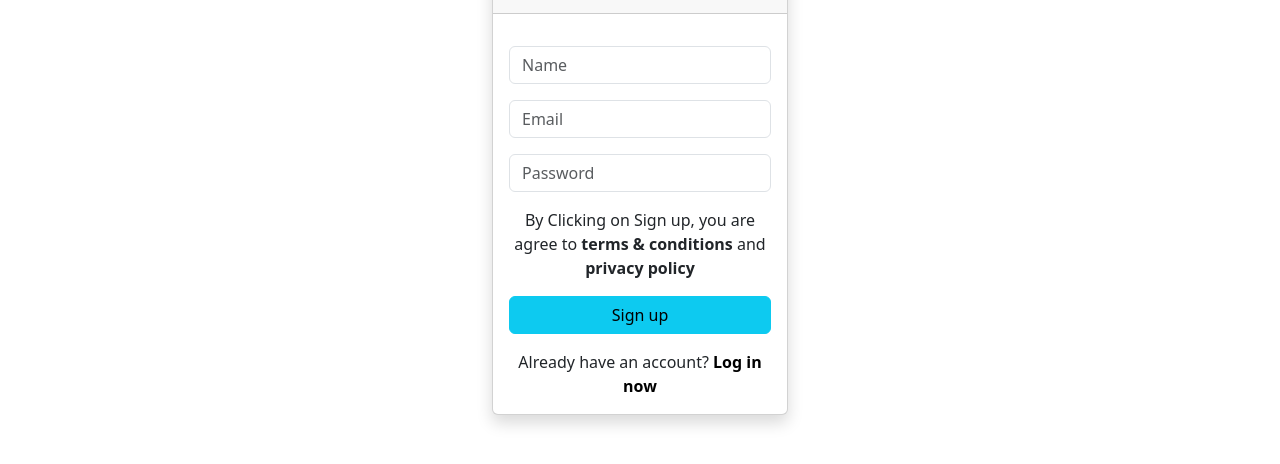
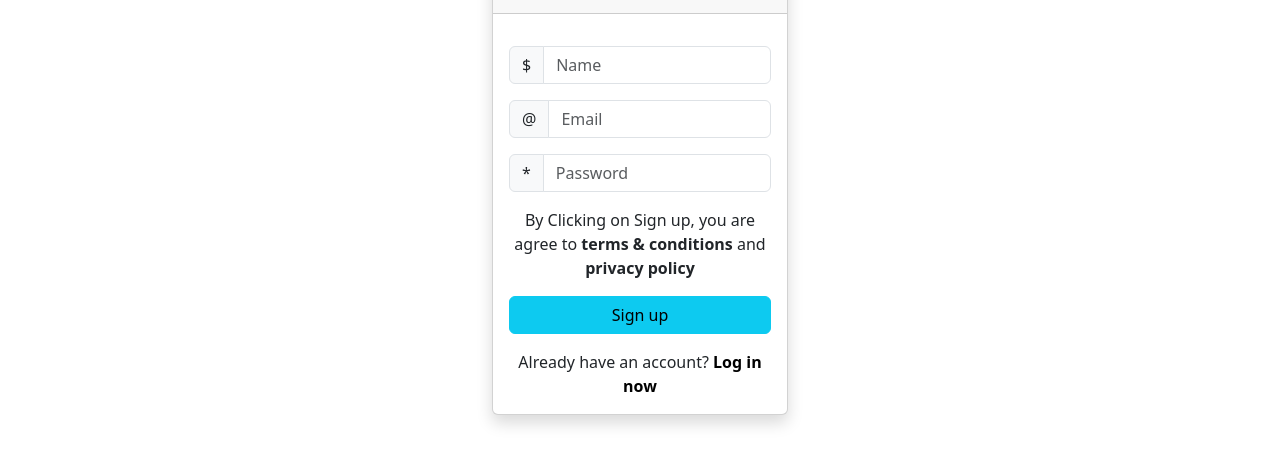
Before and after one commit to theepan-sutharsan/Show-Tracker, a plain HTML site: page signup.html in a window 1280 px wide. Shown: the part 148-612 px from the top of the page. Drawn offline with nearby package versions, Linux system fonts and the light colour scheme.

Commit message:
signup page update

```diff
--- a/js/signup.js
+++ b/js/signup.js
@@ -0,0 +1,7 @@
+function SignUp() {
+  document.getElementById("signupForm").addEventListener("submit", (e) => {
+    e.preventDefault();
+  });
+
+
+}
--- a/signup.html
+++ b/signup.html
@@ -47,6 +47,7 @@
     </header>
 
     <main>
+      <form action="#" id="signupForm">
       <div class="container mt-5 col-8 col-sm-6 col-md-5 col-lg-3">
         <div class="card shadow">
           <div class="card-header">
@@ -54,32 +55,47 @@
           </div>
           <div class="card-body">
             <div class="from-group mt-3">
+              <div class="input-group flex-nowrap">
+                <span class="input-group-text" id="doller">$</span>
                 <input
                   type="text"
-                name="name"
+                  class="form-control"
+                  placeholder="Name"
+                  aria-label="name"
+                  aria-describedby="doller"
                   id="name"
-                placeholder="Name"
-                class="form-control"
+                  required
                 />
               </div>
             <div class="from-group mt-3">
+              <div class="input-group flex-nowrap">
+                <span class="input-group-text" id="at">@</span>
                 <input
                   type="email"
-                name="email"
+                  class="form-control"
+                  placeholder="Email"
+                  aria-label="email"
+                  aria-describedby="at"
                   id="email"
-                placeholder="Email"
-                class="form-control"
+                  required
                 />
               </div>
-            <div class="form-group mt-3">
+            </div>
+
+            <div class="from-group mt-3">
+              <div class="input-group flex-nowrap">
+                <span class="input-group-text" id="pass">*</span>
                 <input
                   type="password"
-                name="password"
+                  class="form-control"
+                  placeholder="Password"
+                  aria-label="password"
+                  aria-describedby="pass"
                   id="password"
-                placeholder="Password"
-                class="form-control"
+                  required
                 />
               </div>
+
               <div class="text-center mt-3">
                 <p class="card-text">
                   By Clicking on Sign up, you are agree to
@@ -88,7 +104,7 @@
                 </p>
               </div>
               <div class="form-group mt-3">
-              <button class="btn btn-info w-100">Sign up</button>
+                <button type="submit" class="btn btn-info w-100">Sign up</button>
               </div>
               <div class="text-center mt-3">
                 <p class="card-text">
@@ -105,8 +121,13 @@
             </div>
           </div>
         </div>
+      </div>
+      </div>
+      </form>
     </main>
 
+
+    <script src="/js/signup.js"></script>
     <script
       src="https://cdn.jsdelivr.net/npm/bootstrap@5.3.8/dist/js/bootstrap.bundle.min.js"
       integrity="sha384-FKyoEForCGlyvwx9Hj09JcYn3nv7wiPVlz7YYwJrWVcXK/BmnVDxM+D2scQbITxI"
```
Lines whose indentation alone changed are shown as unchanged.
